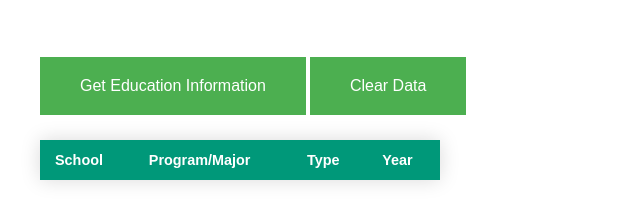
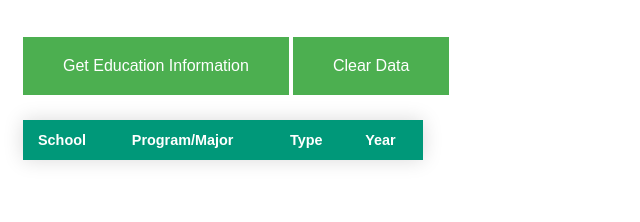
Before and after one commit to haim9876/gitpublicdomainfree, a plain HTML site: page index.html in a window 1280 px wide. Shown: the whole page, without its empty margins (0-640 px from the left). Drawn offline with Linux system fonts and the light colour scheme.

Commit message:
Update style.css
fiiix

```diff
--- a/css/style.css
+++ b/css/style.css
@@ -11,7 +11,8 @@ button {
 
 #demo{
   margin: 25px auto;
-  padding: 2rem;
+  /*padding: 2rem;*/
+  padding: 12px 15px;
 }
 
 button:hover,
```
